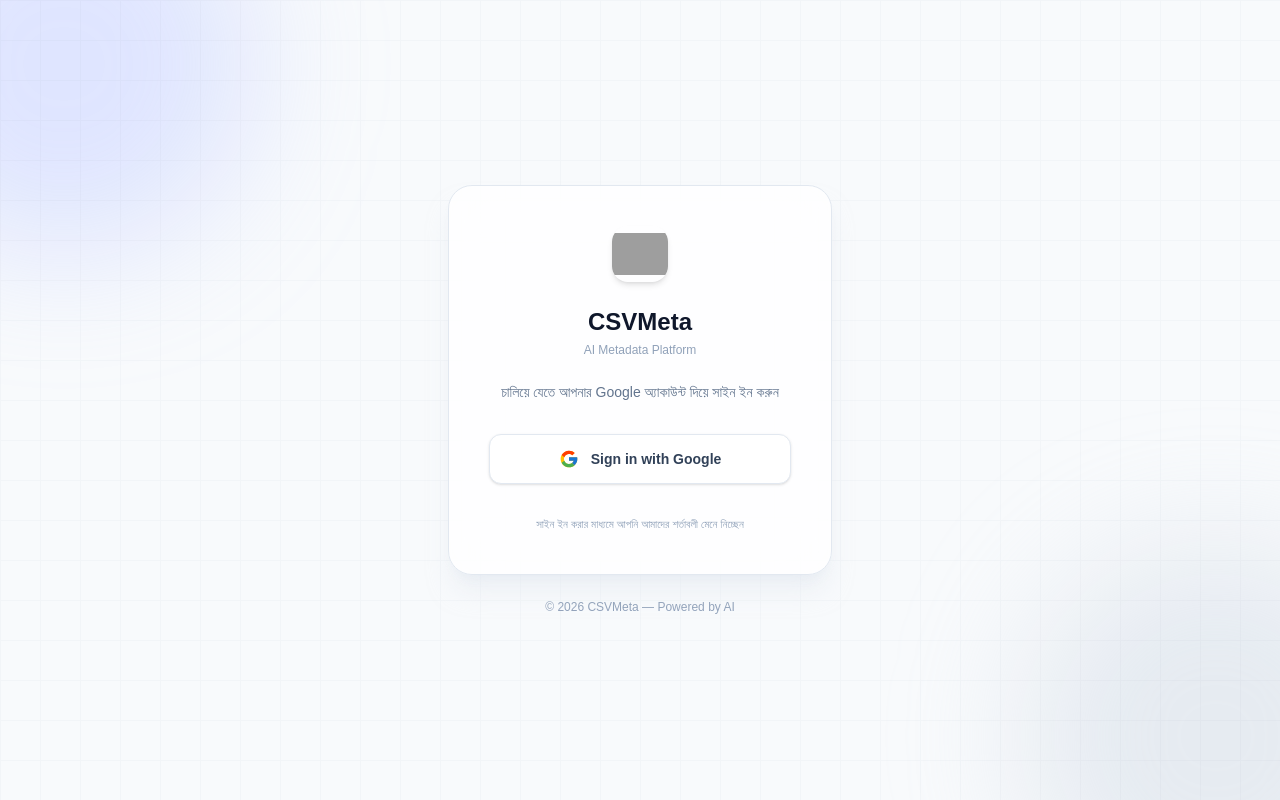
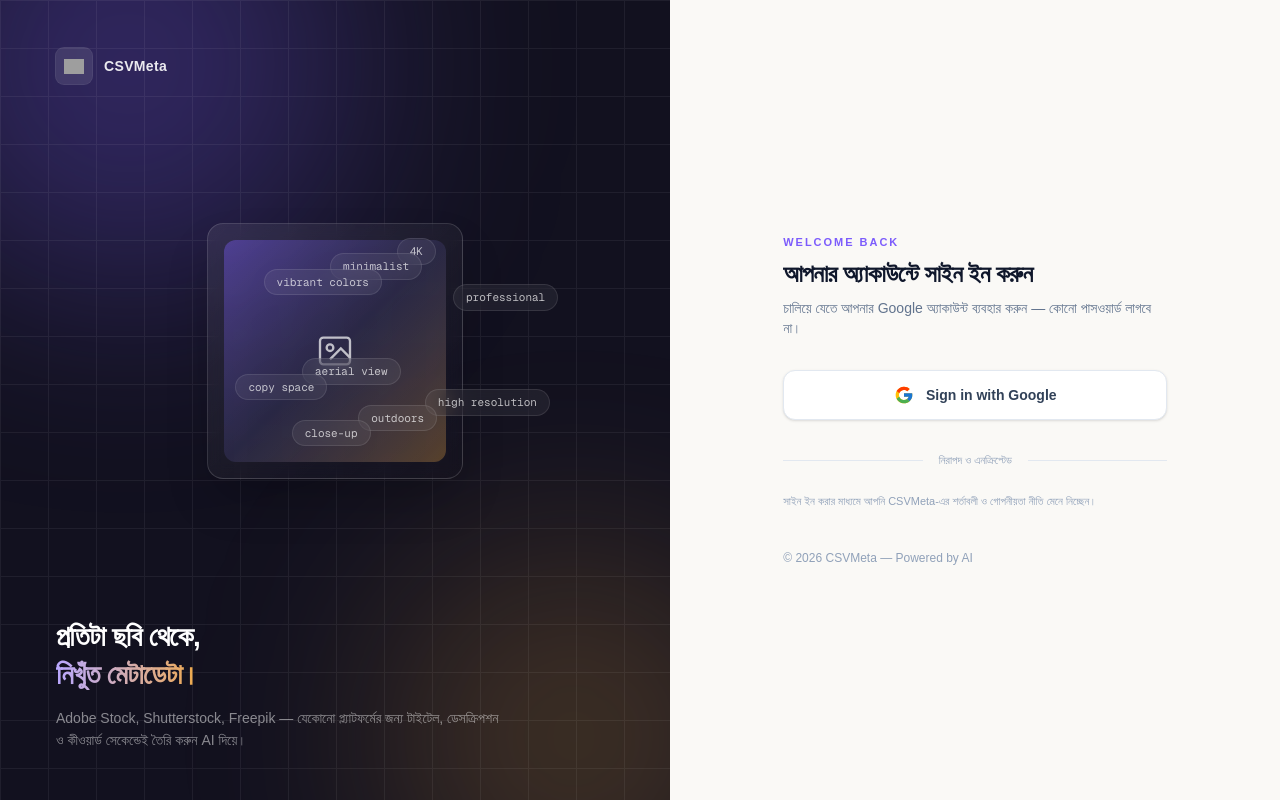
Before and after one commit to ridwanhassan11/CSVMeta, a Next.js app in the folder app/: page /login in a window 1280 px wide. Built offline with nearby package versions, Linux system fonts and the light colour scheme; grey boxes are pictures that could not be loaded.

Commit message:
Fix focus ring, add key persistence and remove button

```diff
--- a/app/src/app/login/page.tsx
+++ b/app/src/app/login/page.tsx
@@ -1,36 +1,124 @@
 import { signIn } from "@/auth";
+
+const SAMPLE_TAGS = [
+  "golden hour",
+  "aerial view",
+  "4K",
+  "copy space",
+  "minimalist",
+  "high resolution",
+  "vibrant colors",
+  "outdoors",
+  "professional",
+  "close-up",
+];
 
 export default function LoginPage() {
   return (
-    <main className="relative min-h-screen flex items-center justify-center overflow-hidden bg-slate-50 dark:bg-slate-950 px-4">
-      {/* Decorative background */}
-      <div className="pointer-events-none absolute inset-0">
-        <div className="absolute -top-32 -left-32 h-96 w-96 rounded-full bg-indigo-300/30 dark:bg-indigo-500/10 blur-3xl" />
-        <div className="absolute -bottom-32 -right-32 h-96 w-96 rounded-full bg-slate-300/40 dark:bg-slate-700/20 blur-3xl" />
+    <main className="min-h-screen grid grid-cols-1 lg:grid-cols-[1.1fr_1fr] bg-[#FAF9F6] dark:bg-[#0B0A14]">
+      {/* LEFT — brand showcase */}
+      <div className="relative hidden lg:flex flex-col justify-between overflow-hidden bg-[#12111F] px-14 py-12">
+        <div className="pointer-events-none absolute -top-40 -left-24 h-[28rem] w-[28rem] rounded-full bg-[#7C5CFC]/30 blur-[110px]" />
+        <div className="pointer-events-none absolute bottom-[-8rem] right-[-6rem] h-[24rem] w-[24rem] rounded-full bg-[#F0A93E]/20 blur-[100px]" />
+
         <div
-          className="absolute inset-0 opacity-[0.03] dark:opacity-[0.05]"
+          className="pointer-events-none absolute inset-0 opacity-[0.06]"
+          style={{
+            backgroundImage:
+              "linear-gradient(to right, #ffffff 1px, transparent 1px), linear-gradient(to bottom, #ffffff 1px, transparent 1px)",
+            backgroundSize: "48px 48px",
+          }}
+        />
+
+        <div className="relative z-10 flex items-center gap-3">
+          <div className="flex h-9 w-9 items-center justify-center rounded-lg bg-white/10 ring-1 ring-white/15">
+            <img src="/logo-icon.png" alt="" className="h-5 w-5 object-contain" />
+          </div>
+          <span className="text-sm font-semibold tracking-wide text-white/90">CSVMeta</span>
+        </div>
+
+        <div className="relative z-10 flex-1 flex items-center justify-center">
+          <div className="relative h-64 w-64">
+            <div className="absolute inset-0 rounded-2xl border border-white/15 bg-gradient-to-br from-white/[0.08] to-transparent backdrop-blur-sm shadow-2xl">
+              <div className="absolute inset-4 rounded-xl bg-gradient-to-br from-[#7C5CFC]/40 via-[#3E3B6B]/40 to-[#F0A93E]/30" />
+              <svg
+                viewBox="0 0 24 24"
+                fill="none"
+                stroke="white"
+                strokeWidth="1.4"
+                className="absolute inset-0 m-auto h-10 w-10 opacity-70"
+              >
+                <rect x="3" y="4" width="18" height="16" rx="2" />
+                <circle cx="9" cy="10" r="2" />
+                <path d="M21 16l-5.5-5.5L9 17" />
+              </svg>
+            </div>
+
+            {SAMPLE_TAGS.map((tag, i) => (
+              <span
+                key={tag}
+                className="tag-chip absolute rounded-full border border-white/10 bg-white/[0.06] px-3 py-1 font-mono text-[11px] text-white/70 backdrop-blur-md whitespace-nowrap"
+                style={{
+                  left: `${(i * 37) % 100}%`,
+                  top: `${(i * 53) % 100}%`,
+                  animationDelay: `${i * 0.9}s`,
+                  animationDuration: `${7 + (i % 4)}s`,
+                }}
+              >
+                {tag}
+              </span>
+            ))}
+          </div>
+        </div>
+
+        <div className="relative z-10 max-w-md">
+          <h2 className="text-[1.75rem] font-semibold leading-snug tracking-tight text-white">
+            প্রতিটা ছবি থেকে,
+            <br />
+            <span className="bg-gradient-to-r from-[#B9A7FF] to-[#F0A93E] bg-clip-text text-transparent">
+              নিখুঁত মেটাডেটা।
+            </span>
+          </h2>
+          <p className="mt-3 text-sm leading-relaxed text-white/50">
+            Adobe Stock, Shutterstock, Freepik — যেকোনো প্ল্যাটফর্মের জন্য টাইটেল, ডেসক্রিপশন ও কীওয়ার্ড
+            সেকেন্ডেই তৈরি করুন AI দিয়ে।
+          </p>
+        </div>
+      </div>
+
+      {/* RIGHT — sign-in */}
+      <div className="relative flex items-center justify-center px-6 py-16">
+        <div
+          className="pointer-events-none absolute inset-0 lg:hidden opacity-[0.05]"
           style={{
             backgroundImage:
               "linear-gradient(to right, #64748b 1px, transparent 1px), linear-gradient(to bottom, #64748b 1px, transparent 1px)",
             backgroundSize: "40px 40px",
           }}
         />
-      </div>
 
-      <div className="relative w-full max-w-sm">
-        <div className="rounded-3xl border border-slate-200 dark:border-slate-800 bg-white/80 dark:bg-slate-900/80 backdrop-blur-xl p-10 text-center shadow-xl shadow-slate-200/50 dark:shadow-black/30">
-          <div className="mx-auto mb-6 flex h-14 w-14 items-center justify-center rounded-2xl overflow-hidden shadow-md">
-            <img src="/logo-icon.png" alt="CSVMeta logo" className="h-full w-full object-contain" />
+        <div className="relative w-full max-w-sm">
+          <div className="mb-8 flex items-center gap-3 lg:hidden">
+            <div className="flex h-9 w-9 items-center justify-center rounded-lg bg-[#12111F]/5 dark:bg-white/10 ring-1 ring-[#12111F]/10 dark:ring-white/15">
+              <img src="/logo-icon.png" alt="" className="h-5 w-5 object-contain" />
+            </div>
+            <span className="text-sm font-semibold tracking-wide text-slate-800 dark:text-white/90">
+              CSVMeta
+            </span>
           </div>
 
-          <h1 className="text-2xl font-bold text-slate-900 dark:text-white mb-1">CSVMeta</h1>
-          <p className="text-xs font-medium text-slate-400 mb-6">AI Metadata Platform</p>
-
-          <p className="text-sm text-slate-500 dark:text-slate-400 mb-8">
-            চালিয়ে যেতে আপনার Google অ্যাকাউন্ট দিয়ে সাইন ইন করুন
+          <p className="text-[11px] font-semibold uppercase tracking-[0.18em] text-[#7C5CFC] dark:text-[#B9A7FF]">
+            Welcome back
+          </p>
+          <h1 className="mt-2 text-2xl font-bold tracking-tight text-slate-900 dark:text-white">
+            আপনার অ্যাকাউন্টে সাইন ইন করুন
+          </h1>
+          <p className="mt-2 text-sm text-slate-500 dark:text-slate-400">
+            চালিয়ে যেতে আপনার Google অ্যাকাউন্ট ব্যবহার করুন — কোনো পাসওয়ার্ড লাগবে না।
           </p>
 
           <form
+            className="mt-8"
             action={async () => {
               "use server";
               await signIn("google", { redirectTo: "/" });
@@ -38,7 +126,7 @@
           >
             <button
               type="submit"
-              className="group flex w-full items-center justify-center gap-3 rounded-xl border border-slate-200 dark:border-slate-700 bg-white dark:bg-slate-800 px-6 py-3.5 text-sm font-semibold text-slate-700 dark:text-slate-200 shadow-sm hover:bg-slate-50 dark:hover:bg-slate-700 hover:shadow-md transition"
+              className="group flex w-full items-center justify-center gap-3 rounded-xl border border-slate-200 dark:border-white/10 bg-white dark:bg-white/[0.04] px-6 py-3.5 text-sm font-semibold text-slate-700 dark:text-white shadow-sm hover:shadow-md hover:border-slate-300 dark:hover:bg-white/[0.07] transition"
             >
               <svg viewBox="0 0 48 48" className="h-5 w-5 shrink-0">
                 <path
@@ -62,15 +150,38 @@
             </button>
           </form>
 
-          <p className="mt-8 text-[11px] text-slate-400 leading-relaxed">
-            সাইন ইন করার মাধ্যমে আপনি আমাদের শর্তাবলী মেনে নিচ্ছেন
+          <div className="mt-8 flex items-center gap-4 text-[11px] text-slate-400 dark:text-slate-500">
+            <div className="h-px flex-1 bg-slate-200 dark:bg-white/10" />
+            <span>নিরাপদ ও এনক্রিপ্টেড</span>
+            <div className="h-px flex-1 bg-slate-200 dark:bg-white/10" />
+          </div>
+
+          <p className="mt-6 text-[11px] leading-relaxed text-slate-400 dark:text-slate-500">
+            সাইন ইন করার মাধ্যমে আপনি CSVMeta-এর শর্তাবলী ও গোপনীয়তা নীতি মেনে নিচ্ছেন।
+          </p>
+
+          <p className="mt-10 text-xs text-slate-400 dark:text-slate-600">
+            © {new Date().getFullYear()} CSVMeta — Powered by AI
           </p>
         </div>
+      </div>
 
-        <p className="mt-6 text-center text-xs text-slate-400">
-          © {new Date().getFullYear()} CSVMeta — Powered by AI
-        </p>
-      </div>
+      <style>{`
+        @keyframes tagFloat {
+          0% { transform: translateY(12px); opacity: 0; }
+          12% { opacity: 1; }
+          80% { opacity: 1; }
+          100% { transform: translateY(-140px); opacity: 0; }
+        }
+        .tag-chip {
+          animation-name: tagFloat;
+          animation-timing-function: ease-in-out;
+          animation-iteration-count: infinite;
+        }
+        @media (prefers-reduced-motion: reduce) {
+          .tag-chip { animation: none; opacity: 0.6; }
+        }
+      `}</style>
     </main>
   );
 }
```
